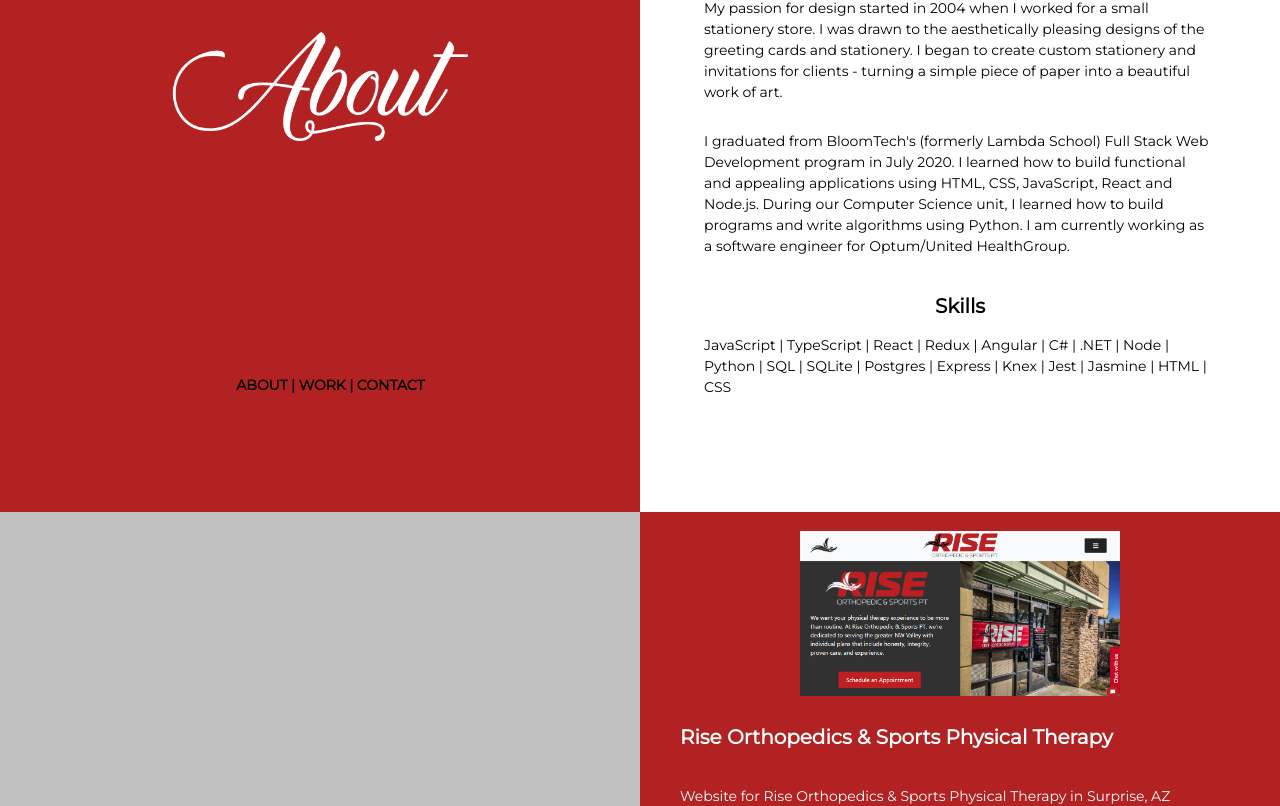
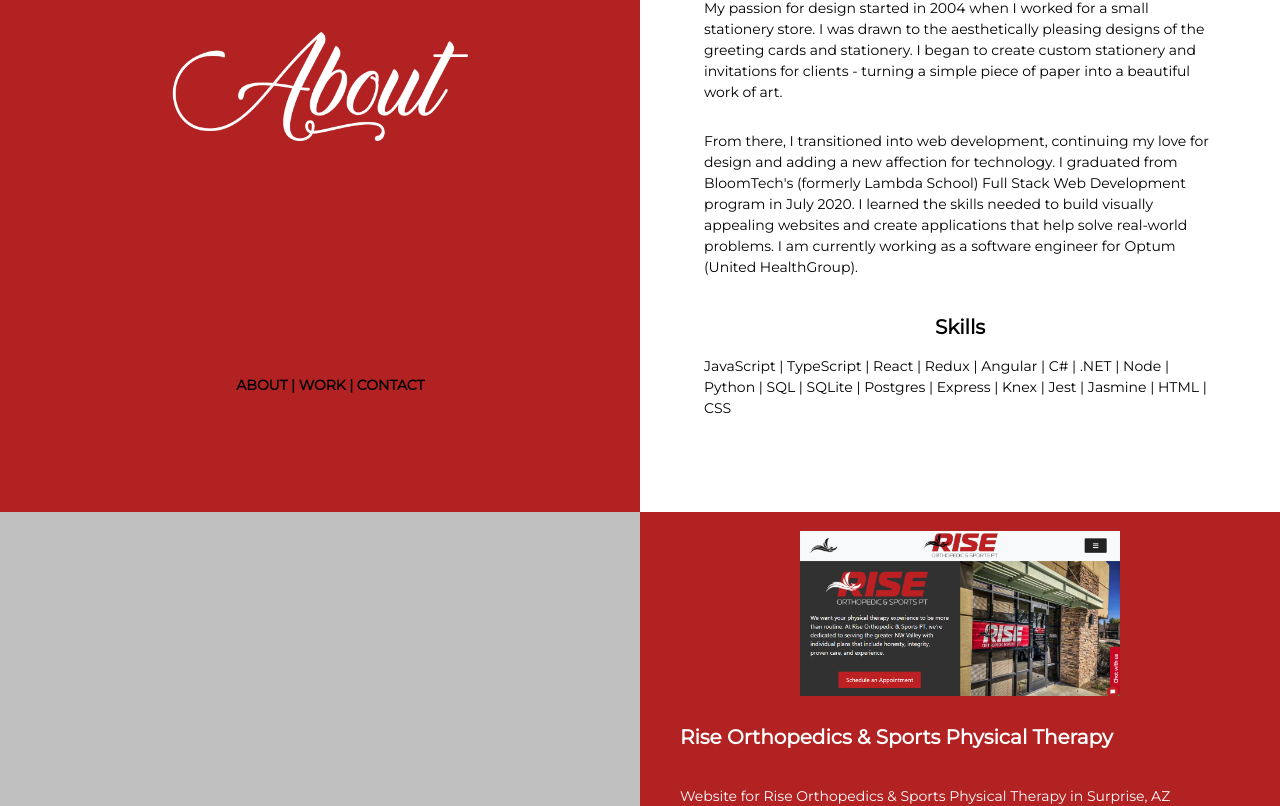
Before and after one commit to MicheSi/portfolio-react, a React (Create React App) app: page / in a window 1280 px wide. Shown: the part 1098-1904 px from the top of the page. Built offline with nearby package versions, Linux system fonts and the light colour scheme.

Commit message:
updated urls and about me

```diff
--- a/src/components/about.js
+++ b/src/components/about.js
@@ -25,6 +25,15 @@ const About = (props) => {
           piece of paper into a beautiful work of art.
         </p>
         <p>
+          From there, I transitioned into web development, continuing my
+          love for design and adding a new affection for technology. I
+          graduated from BloomTech's (formerly Lambda School) Full Stack
+          Web Development program in July 2020. I learned the skills needed
+          to build visually appealing websites and create applications that
+          help solve real-world problems. I am currently working as a
+          software engineer for Optum (United HealthGroup).
+        </p>
+        {/* <p>
           I graduated from BloomTech's (formerly Lambda School) Full Stack
           Web Development program in July 2020. I learned how to build
           functional and appealing applications using HTML, CSS,
@@ -32,7 +41,7 @@ const About = (props) => {
           I learned how to build programs and write algorithms using
           Python. I am currently working as a software engineer for
           Optum/United HealthGroup.
-        </p>
+        </p> */}
         <h3 className="skillsh3">Skills</h3>
         <p className="skills">
           JavaScript | TypeScript | React | Redux | Angular | C# | .NET |
--- a/src/components/work.js
+++ b/src/components/work.js
@@ -28,72 +28,72 @@ const Work = props => {
                     <li>Utilized Video-React as a web video player</li>
                     <li>Contact form connected to email using EmailJS</li>
                 </div>
-                <div className='links'>
+                {/* <div className='links'>
                     <a href='https://riseorthosportspt.com' target='_blank' rel='noopener noreferrer'><i className="fas fa-external-link-alt"></i></a>
                     <a href='https://github.com/MicheSi/rise_pt' target='_blank' rel='noopener noreferrer'><i className="fab fa-github"></i></a>
-                </div>
+                </div> */}
                 <div className='border'></div>
                 <div className='dream'>
-                    <a href='https://my-dream-journal.vercel.app/' target='_blank' rel='noopener noreferrer'><img src={dream} alt='Dream Journal'/></a>
+                    <a href='https://github.com/MicheSi/my_dream_journal/' target='_blank' rel='noopener noreferrer'><img src={dream} alt='Dream Journal'/></a>
                     <h3>My Dream Journal</h3>
                     <p>My Dream Journal is a React app used to keep track of your dreams</p>
                     <li>Frontend built using React, Redux, React Hooks and Semantic UI React</li>
                     <li>Utilized Formik and Yup for schema validation</li>
                     <li>Backend API built with Node.js, Express, Knex and SQLite3, using Postgres for production</li>
                 </div>
-                <div className='links'>
+                {/* <div className='links'>
                     <a href='https://my-dream-journal.vercel.app//' target='_blank' rel='noopener noreferrer'><i className="fas fa-external-link-alt"></i></a>
                     <a href='https://github.com/MicheSi/my_dream_journal' target='_blank' rel='noopener noreferrer'><i className="fab fa-github"></i></a>
-                </div>
+                </div> */}
                 <div className='border'></div>
                 <div className='life'>
-                    <a href='https://csbw-game-of-life.now.sh/' target='_blank' rel='noopener noreferrer'><img src={life} alt='Game of Life'/></a>
+                    <a href='https://github.com/MicheSi/csbw-game-of-life' target='_blank' rel='noopener noreferrer'><img src={life} alt='Game of Life'/></a>
                     <h3>Conway's Game of Life</h3>
                     <p>A computer science classic from 1970, Game of Life simulates a cellular automaton</p>
                     <li>Built using React and styled with CSS</li>
                     <li>Utilized Immer package to help manage application state</li>
                 </div>
-                <div className='links'>
+                {/* <div className='links'>
                     <a href='https://csbw-game-of-life.now.sh/' target='_blank' rel='noopener noreferrer'><i className="fas fa-external-link-alt"></i></a>
                     <a href='https://github.com/MicheSi/csbw-game-of-life' target='_blank' rel='noopener noreferrer'><i className="fab fa-github"></i></a>
-                </div>
+                </div> */}
                 <div className='border'></div>
                 <div className='ddt'>
-                    <a href='https://datadriventransit.vercel.app/' target='_blank' rel='noopener noreferrer'><img src={ddt} alt='Data Driven Transit' /></a>
+                    <a href='https://github.com/MicheSi/datadriventransit' target='_blank' rel='noopener noreferrer'><img src={ddt} alt='Data Driven Transit' /></a>
                     <h3>Data Driven Transit</h3>
                     <p>Data Driven Transit is a React app that displays historical data on the San Francisco Municipal Transportation Agency</p>
                     <li>Collaborated on a team of 4 web developers, 3 data scientists and 1 UX designer to build the app in 8 weeks</li>
                     <li>Solely responsible for creating the website logo and building the navigation bar</li>
                 </div>
-                <div className='links'>
+                {/* <div className='links'>
                     <a href='https://datadriventransit.vercel.app/' target='_blank' rel='noopener noreferrer'><i className="fas fa-external-link-alt"></i></a>
                     <a href='https://github.com/MicheSi/datadriventransit' target='_blank' rel='noopener noreferrer'><i className="fab fa-github"></i></a>
-                </div>
+                </div> */}
                 <div className='border'></div>
                 <div className='gigapet'>
-                    <a href='https://gigapet-1.now.sh/' target='_blank' rel='noopener noreferrer'><img src={gigapet} alt='Gigapets' /></a>
+                    <a href='https://github.com/build-gigapet-1/Frontend' target='_blank' rel='noopener noreferrer'><img src={gigapet} alt='Gigapets' /></a>
                     <h3>Gigapet</h3>
                     <p>Gigapet is a React app for parents to track their children's food intake and motivate kids to eat by feeding their gigapet</p>
                     <li>Collaborated on a team of 5 web developers to build the app in 1 week</li>
                     <li>Built using React with Styled Components and Reactstrap for styling libraries</li>
                     <li>Solely responsible for building the dashboard, meal cards and navigation menu</li>
                 </div>
-                <div className='links'>
+                {/* <div className='links'>
                     <a href='https://gigapet-1.now.sh/' target='_blank' rel='noopener noreferrer'><i className="fas fa-external-link-alt"></i></a>
                     <a href='https://github.com/build-gigapet-1/Frontend' target='_blank' rel='noopener noreferrer'><i className="fab fa-github"></i></a>
-                </div>
+                </div> */}
                 <div className='border'></div>
                 <div className='farmfresh'>
-                    <a href='https://farmfresh.now.sh/' target='_blank' rel='noopener noreferrer'><img src={farmfresh} alt='Farm Fresh Produce'/></a>
+                    <a href='https://github.com/bw-farm-fresh-produce-v3/Frontend' target='_blank' rel='noopener noreferrer'><img src={farmfresh} alt='Farm Fresh Produce'/></a>
                     <h3>Farm Fresh Produce</h3>
                     <p>Farm Fresh Produce is a React app that connects the public to local farmers, allowing them to buy fresh produce directly from the local farms</p>
                     <li>Collaborated on a team of 5 web developers to build the app in 1 week</li>
                     <li>Built using React and Redux</li>
                 </div>
-                <div className='links'>
+                {/* <div className='links'>
                     <a href='https://farmfresh.now.sh/' target='_blank' rel='noopener noreferrer'><i className="fas fa-external-link-alt"></i></a>
                     <a href='https://github.com/bw-farm-fresh-produce-v3/Frontend' target='_blank' rel='noopener noreferrer'><i className="fab fa-github"></i></a>
-                </div>
+                </div> */}
                 {/* <div className='border'></div>
                 <div className='amiibo'>
                     <a href='https://amiibo.now.sh/' target='_blank' rel='noopener noreferrer'><img src={amiibo} alt='Amiibo'/></a>
```
